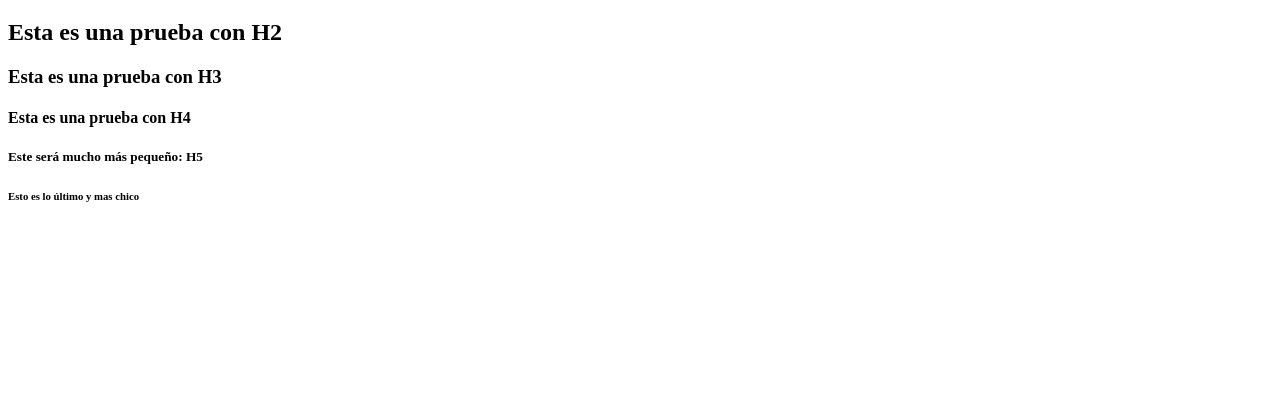
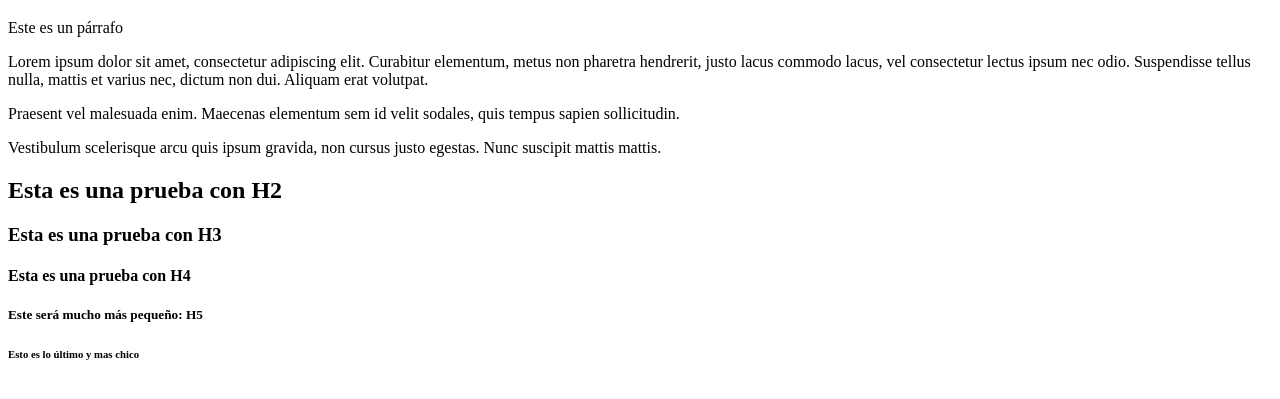
Before and after one commit to JesusDiaz08/Desarrollo-Web, a plain HTML site: page html/index.html in a window 1280 px wide. Shown: the part 61-460 px from the top of the page. Drawn offline with Linux system fonts and the light colour scheme.

Commit message:
Etiqueta de párrafo
Etiqueta de párrafo sin saltos de línea

```diff
--- a/html/index.html
+++ b/html/index.html
@@ -7,6 +7,13 @@
 </head>
 <body>
     <h1>Contenido de mi página web: H1</h1>
+    <p>Este es un párrafo</p>
+
+    <p>Lorem ipsum dolor sit amet, consectetur adipiscing elit. Curabitur elementum, metus non pharetra hendrerit, justo lacus commodo lacus, vel consectetur lectus ipsum nec odio. Suspendisse tellus nulla, mattis et varius nec, dictum non dui. Aliquam erat volutpat. </p>
+    <p>Praesent vel malesuada enim. Maecenas elementum sem id velit sodales, quis tempus sapien sollicitudin. </p>
+    <p>Vestibulum scelerisque arcu quis ipsum gravida, non cursus justo egestas. Nunc suscipit mattis mattis.</p>
+
+
     <h2>Esta es una prueba con H2</h2>
     <h3>Esta es una prueba con H3</h3>
     <h4>Esta es una prueba con H4</h4>
```
